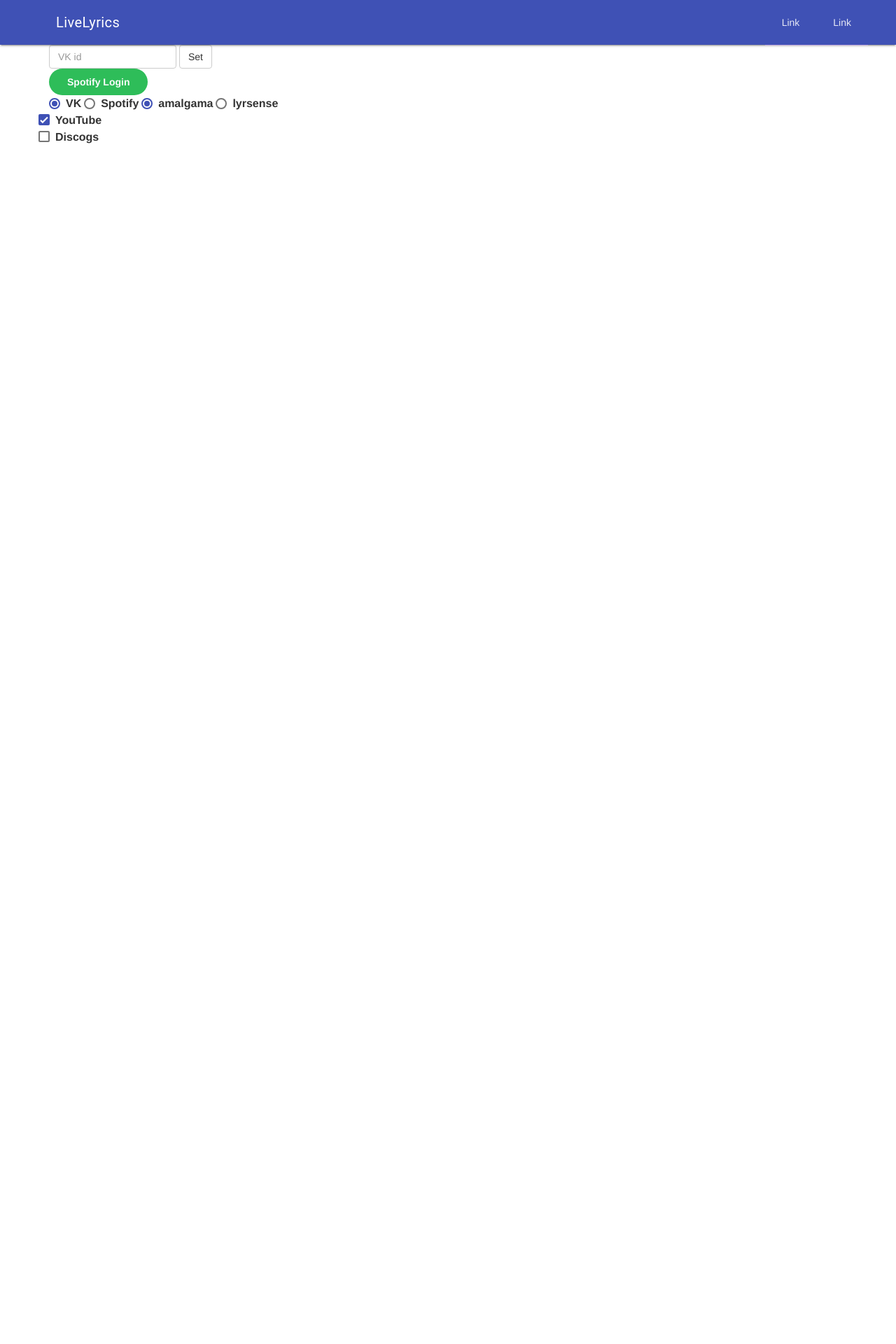
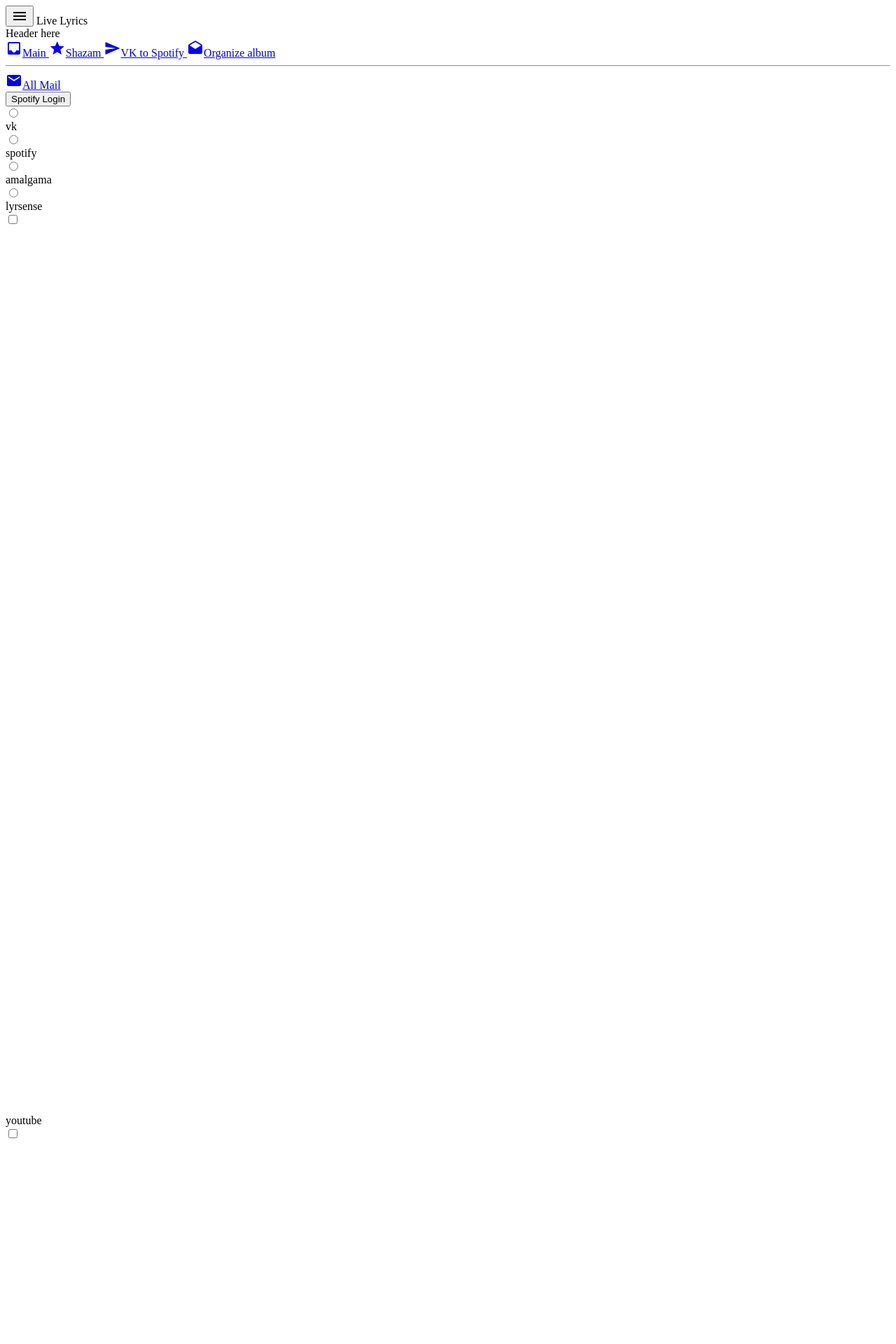
Before and after one commit to Live-Lyrics/live-lyrics, a Flask app: page / in a window 1280 px wide. Shown: the top 1920 px of the page at 70% size. Before the commit the page ends 205 px from the top, so only its background shows below. Run offline with Flask 2, Linux system fonts and the light colour scheme; some libraries are stand-ins or nearby versions.

Commit message:
add webpack Migrating from MDL to MDC Migrating from mustache to handlebars separate template file use bootstrap-grid-only

```diff
--- a/live_lyrics.py
+++ b/live_lyrics.py
@@ -12,7 +12,7 @@ from lyrics_url import amalgama_url, lyrsense_url
 from lyrics_parser import fetch_amalgama, fetch_lyrsense
 
 
-app = Flask(__name__)
+app = Flask(__name__, static_folder="static/dist", template_folder="static")
 # vk = sign_in()
 
 d = discogs_client.Client('ExampleApplication/0.1', user_token=os.environ.get('DISCOGS_TOKEN'))
--- a/static/amalgama.css
+++ b/static/css/amalgama.css
@@ -77,12 +77,12 @@ a.vtip {
 a {
     color: #0070d5;
     text-decoration: none;
-    border-bottom: 1px solid #BBDFFF
+    /* border-bottom: 1px solid #BBDFFF for drawet */
 }
 
 a:hover {
     color: #FF4F22;
-    border-bottom: 1px solid #FFD5CC
+    /* border-bottom: 1px solid #FFD5CC for drawet */
 }
 
 a:visited {
--- /dev/null
+++ b/static/index.html
@@ -0,0 +1,153 @@
+<!DOCTYPE html>
+<html>
+
+<head>
+  <meta charset="utf-8">
+  <title>Drawer (Temporary) - Material Components Catalog</title>
+  <meta name="viewport" content="width=device-width, initial-scale=1">
+  <link rel="stylesheet" href="dist/styles.css" />
+  <link rel="stylesheet" href="https://fonts.googleapis.com/icon?family=Material+Icons">
+</head>
+
+<body class="mdc-typography demo-body">
+
+  <div class="mdc-toolbar mdc-toolbar--fixed">
+    <div class="mdc-toolbar__row">
+      <section class="mdc-toolbar__section mdc-toolbar__section--align-start">
+        <button class="demo-menu material-icons mdc-toolbar__menu-icon">menu</button>
+        <span class="mdc-toolbar__title catalog-title">Live Lyrics</span>
+      </section>
+    </div>
+  </div>
+
+  <aside class="mdc-temporary-drawer" data-mdc-auto-init="MDCTemporaryDrawer">
+    <nav class="mdc-temporary-drawer__drawer">
+      <header class="mdc-temporary-drawer__header">
+        <div class="mdc-temporary-drawer__header-content mdc-theme--primary-bg mdc-theme--text-primary-on-primary">
+          Header here
+        </div>
+      </header>
+      <nav class="mdc-temporary-drawer__content mdc-list-group">
+        <div id="icon-with-text-demo" class="mdc-list">
+          <a class="mdc-list-item mdc-temporary-drawer--selected" href="#">
+            <i class="material-icons mdc-list-item__start-detail" aria-hidden="true">inbox</i>Main
+          </a>
+          <a class="mdc-list-item" href="#">
+            <i class="material-icons mdc-list-item__start-detail" aria-hidden="true">star</i>Shazam
+          </a>
+          <a class="mdc-list-item" href="#">
+            <i class="material-icons mdc-list-item__start-detail" aria-hidden="true">send</i>VK to Spotify
+          </a>
+          <a class="mdc-list-item" href="#">
+            <i class="material-icons mdc-list-item__start-detail" aria-hidden="true">drafts</i>Organize album
+          </a>
+        </div>
+
+        <hr class="mdc-list-divider">
+
+        <div class="mdc-list">
+          <a class="mdc-list-item" href="#">
+            <i class="material-icons mdc-list-item__start-detail" aria-hidden="true">email</i>All Mail
+          </a>
+        </div>
+      </nav>
+    </nav>
+  </aside>
+
+  <main class="demo-main mdc-toolbar-fixed-adjust">
+
+    <div class="container">
+      <div class="row">
+
+        <form action="/login">
+          <button type="submit" class="Btn" id="loginBtn login-button">Spotify Login</button>
+        </form>
+
+        <div class="mdc-form-field">
+
+          <div class="mdc-radio">
+            <input class="mdc-radio__native-control stored_radio" type="radio" id="vk" name="broadcast_provider" value="vk">
+            <div class="mdc-radio__background">
+              <div class="mdc-radio__outer-circle"></div>
+              <div class="mdc-radio__inner-circle"></div>
+            </div>
+          </div>
+          <label id="radio-3-label" for="radio-3">vk</label>
+
+          <div class="mdc-radio">
+            <input class="mdc-radio__native-control stored_radio" type="radio" id="spotify" name="broadcast_provider" value="spotify">
+            <div class="mdc-radio__background">
+              <div class="mdc-radio__outer-circle"></div>
+              <div class="mdc-radio__inner-circle"></div>
+            </div>
+          </div>
+          <label id="radio-4-label" for="radio-4">spotify</label>
+        </div>
+
+
+        <div class="mdc-form-field">
+
+          <div class="mdc-radio">
+            <input class="mdc-radio__native-control stored_radio" type="radio" id="amalgama" name="lyrics_provider" value="amalgama">
+            <div class="mdc-radio__background">
+              <div class="mdc-radio__outer-circle"></div>
+              <div class="mdc-radio__inner-circle"></div>
+            </div>
+          </div>
+          <label id="radio-1-label" for="radio-1">amalgama</label>
+
+          <div class="mdc-radio">
+            <input class="mdc-radio__native-control stored_radio" type="radio" id="lyrsense" name="lyrics_provider" value="lyrsense">
+            <div class="mdc-radio__background">
+              <div class="mdc-radio__outer-circle"></div>
+              <div class="mdc-radio__inner-circle"></div>
+            </div>
+          </div>
+          <label id="radio-2-label" for="radio-2">lyrsense</label>
+        </div>
+
+        <div class="mdc-form-field" id="checkbox-container">
+          <div class="mdc-checkbox">
+            <input type="checkbox" id="youtube" class="mdc-checkbox__native-control" />
+            <div class="mdc-checkbox__background">
+              <svg class="mdc-checkbox__checkmark" viewBox="0 0 24 24">
+                <path class="mdc-checkbox__checkmark__path" fill="none" stroke="white" d="M1.73,12.91 8.1,19.28 22.79,4.59" />
+              </svg>
+              <div class="mdc-checkbox__mixedmark"></div>
+            </div>
+          </div>
+          <label for="youtube">youtube</label>
+
+          <div class="mdc-checkbox youtube">
+            <input type="checkbox" id="discogs" class="mdc-checkbox__native-control" />
+            <div class="mdc-checkbox__background">
+              <svg class="mdc-checkbox__checkmark" viewBox="0 0 24 24">
+                <path class="mdc-checkbox__checkmark__path" fill="none" stroke="white" d="M1.73,12.91 8.1,19.28 22.79,4.59" />
+              </svg>
+              <div class="mdc-checkbox__mixedmark"></div>
+            </div>
+          </div>
+          <label for="discogs">discogs</label>
+
+        </div>
+
+        <div class="col-md-12">
+          <div id='discogs-list'>
+          </div>
+
+          <div id='youtube-embed'>
+          </div>
+
+          <div class="lyrics">
+          </div>
+        </div>
+
+      </div>
+    </div>
+
+  </main>
+
+  <script src="dist/bundle.js"></script>
+</body>
+
+</html>
--- a/static/main.js
+++ b/static/js/main.js
@@ -1,20 +1,41 @@
+import $ from 'jquery';
+import * as cookie from 'jquery.cookie';
+import * as Cookies from "js-cookie";
+
+import axios from 'axios';
+
+import {MDCToolbar, MDCToolbarFoundation} from '@material/toolbar';
+import {MDCTemporaryDrawer, MDCTemporaryDrawerFoundation, util} from '@material/drawer';
+
+import {MDCFormField, MDCFormFieldFoundation} from '@material/form-field';
+import {MDCCheckbox, MDCCheckboxFoundation} from '@material/checkbox';
+import {MDCRadio, MDCRadioFoundation} from '@material/radio';
+
+import discogs_template from '../templates/discogs.handlebars';
+import youtube_template from '../templates/youtube.handlebars';
+
+import '../css/lyrsense.css';
+import '../css/amalgama.css';
+import '../css/main.css';
+
+let drawer = new MDCTemporaryDrawer(document.querySelector('.mdc-temporary-drawer'));
+document.querySelector('.demo-menu').addEventListener('click', () => drawer.open = true);
+
 $(document).ready(function() {
-  $(".stored").on("change", function() {
+  loadRadioState();
+
+  $(".stored_radio").on("change", function() {
     localStorage[$(this).attr("name")] = $(this).val();
   });
 
-  var checkboxValues = JSON.parse(localStorage.getItem("checkboxValues")) || {};
-  var $checkboxes = $("#checkbox-container :checkbox");
+  let checkboxValues = JSON.parse(localStorage.getItem("checkboxValues")) || {};
+  let $checkboxes = $("#checkbox-container :checkbox");
 
   $checkboxes.on("change", function() {
     $checkboxes.each(function() {
       checkboxValues[this.id] = this.checked;
     });
     localStorage.setItem("checkboxValues", JSON.stringify(checkboxValues));
-  });
-
-  $.each(checkboxValues, function(key, value) {
-    $("#" + key).prop("checked", value);
   });
 
   setInterval(function() {
@@ -79,6 +100,17 @@ $(document).ready(function() {
   }
 });
 
+function loadRadioState () {
+  $("#"+localStorage.getItem('broadcast_provider')).prop("checked", true);
+  $("#"+localStorage.getItem('lyrics_provider')).prop("checked", true);
+
+  let checkboxValues = JSON.parse(localStorage.getItem("checkboxValues"));
+
+  $.each(checkboxValues, function(key, value) {
+    $("#" + key).prop("checked", value);
+  });
+}
+
 //  --------------- lyrsense ---------------
 
 function SpotifuSetLyrics(artist, title) {
@@ -95,17 +127,16 @@ function SpotifuSetLyrics(artist, title) {
         $(".lyrics").html(response.data.lyrics);
 
         if (response.data.discogs) {
-          let template = $("#discogs-template").html();
-          let html = Mustache.render(template, response.data.discogs);
-          $("#discogs-list").html(html);
+          let discogs = discogs_template(response.data.discogs);
+          let discogs_list = document.getElementById('discogs-list');
+          discogs_list.innerHTML = discogs;
         } else {
           $("#discogs-list").html('');
         }
         if (response.data.youtube) {
-          console.log(response.data.youtube);
-          let template = $("#youtube-template").html();
-          let html = Mustache.render(template, response.data.youtube);
-          $("#youtube-embed").html(html);
+          let youtube = youtube_template(response.data.youtube);
+          let youtube_embed = document.getElementById('youtube-embed');
+          youtube_embed.innerHTML = youtube;
         } else {
           $("#youtube-embed").html('');
         }
@@ -139,9 +170,8 @@ function get_lyrics() {
 
     currentplayingtrack
       .then(function(response) {
-        console.log(response.data);
-        artist = response.data.item.artists[0].name;
-        title = response.data.item.name;
+        let artist = response.data.item.artists[0].name;
+        let title = response.data.item.name;
         let current = `${artist} ${title}`;
 
         if (localStorage.getItem("old_song_name") == current) {
--- a/static/main.css
+++ /dev/null
@@ -1,12 +0,0 @@
-.Btn{
-    background:#2ebd59;
-    color:#fcfcfc;
-    padding:8px 25px;
-    border:1px solid transparent;
-    border-radius:25px;
-    font-weight:600;
-    cursor:pointer;
-  }
-  .Btn:focus, .Btn:active{
-    border:1px solid #638e00;
-  }
--- a/templates/index.html
+++ /dev/null
@@ -1,147 +0,0 @@
-<!DOCTYPE html>
-<html lang="en">
-
-<head>
-  <title>Live lyrics</title>
-  <meta charset="utf-8">
-  <meta name="viewport" content="width=device-width, initial-scale=1">
-  <link rel="stylesheet" href="https://maxcdn.bootstrapcdn.com/bootswatch/3.3.7/paper/bootstrap.min.css">
-  <script src="https://ajax.googleapis.com/ajax/libs/jquery/3.1.0/jquery.min.js"></script>
-
-  <script src="https://cdnjs.cloudflare.com/ajax/libs/jquery-cookie/1.4.1/jquery.cookie.js"></script>
-  <script src="https://cdnjs.cloudflare.com/ajax/libs/js-cookie/2.1.4/js.cookie.js"></script>
-  <script src="https://unpkg.com/axios/dist/axios.min.js"></script>
-  <script src="https://cdnjs.cloudflare.com/ajax/libs/mustache.js/2.3.0/mustache.min.js"></script>
-
-  <script src="../static/main.js"></script>
-  <link rel="stylesheet" href="../static/main.css">
-  <link rel="stylesheet" href="../static/amalgama.css">
-  <link rel="stylesheet" href="../static/lyrsense.css"> {% raw %}
-  <script id="discogs-template" type="text/template">
-    <ul class="demo-list-icon mdl-list">
-      <li class="mdl-list__item">
-        <span class="mdl-list__item-primary-content">
-          <i class="material-icons mdl-list__item-icon">place</i>
-          {{ country }}
-      </span>
-      </li>
-      <li class="mdl-list__item">
-        <span class="mdl-list__item-primary-content">
-      <i class="material-icons mdl-list__item-icon">queue_music</i>Styles:
-      {{ styles }}
-  </span>
-      </li>
-      <li class="mdl-list__item">
-        <span class="mdl-list__item-primary-content">
-      <i class="material-icons mdl-list__item-icon">queue_music</i>Genres:
-      {{ genres }}
-    </span>
-      </li>
-      <li class="mdl-list__item">
-        <span class="mdl-list__item-primary-content">
-      <i class="material-icons mdl-list__item-icon">date_range</i>
-      {{ year }}
-    </span>
-      </li>
-    </ul>
-  </script>
-  <script id="youtube-template" type="text/template">
-    <iframe width="720" height="450" src="https://www.youtube.com/embed/{{ id }}">
-    </iframe>
-  </script>
-  {% endraw %}
-</head>
-<body>
-  <!-- Always shows a header, even in smaller screens. -->
-  <div class="mdl-layout mdl-js-layout mdl-layout--fixed-header">
-    <header class="mdl-layout__header">
-      <div class="mdl-layout__header-row">
-        <!-- Title -->
-        <span class="mdl-layout-title">LiveLyrics</span>
-        <!-- Add spacer, to align navigation to the right -->
-        <div class="mdl-layout-spacer"></div>
-        <!-- Navigation. We hide it in small screens. -->
-        <nav class="mdl-navigation mdl-layout--large-screen-only">
-          <a class="mdl-navigation__link" href="">Link</a>
-          <a class="mdl-navigation__link" href="">Link</a>
-        </nav>
-      </div>
-    </header>
-    <div class="mdl-layout__drawer">
-      <span class="mdl-layout-title">LiveLyrics</span>
-      <nav class="mdl-navigation">
-        <a class="mdl-navigation__link" href="">Link</a>
-        <a class="mdl-navigation__link" href="">Link</a>
-      </nav>
-    </div>
-    <main class="mdl-layout__content">
-      <div class="page-content">
-
-        <div class="container">
-          <div class="row">
-
-            <div class="col-md-6">
-              <div class="form-inline">
-                <div class="form-group">
-                  <input type="text" class="form-control" placeholder="VK id" id="id">
-                </div>
-                <button id="set_id" class="btn btn-default">Set</button>
-
-                <form action="/login">
-                  <button type="submit" class="Btn" id="loginBtn login-button">Spotify Login</button>
-                </form>
-
-                <label class="mdl-radio mdl-js-radio mdl-js-ripple-effect" for="vk">
-                  <input type="radio" id="vk" class="mdl-radio__button stored" name="broadcast_provider" value="vk" checked>
-                  <span class="mdl-radio__label">VK</span>
-                </label>
-                <label class="mdl-radio mdl-js-radio mdl-js-ripple-effect" for="spotify">
-                  <input type="radio" id="spotify" class="mdl-radio__button stored" name="broadcast_provider" value="spotify">
-                  <span class="mdl-radio__label">Spotify</span>
-                </label>
-
-                <label class="mdl-radio mdl-js-radio mdl-js-ripple-effect" for="amalgama">
-                  <input type="radio" id="amalgama" class="mdl-radio__button stored" name="lyrics_provider" value="amalgama" checked>
-                  <span class="mdl-radio__label">amalgama</span>
-                </label>
-                <label class="mdl-radio mdl-js-radio mdl-js-ripple-effect" for="lyrsense">
-                  <input type="radio" id="lyrsense" class="mdl-radio__button stored" name="lyrics_provider" value="lyrsense">
-                  <span class="mdl-radio__label">lyrsense</span>
-                </label>
-
-              </div>
-            </div>
-
-            <div id="checkbox-container">
-              <label class="mdl-checkbox mdl-js-checkbox mdl-js-ripple-effect" for="youtube">
-                    <input type="checkbox" id="youtube" class="mdl-checkbox__input" checked>
-                    <span class="mdl-checkbox__label">YouTube</span>
-                  </label>
-              <label class="mdl-checkbox mdl-js-checkbox mdl-js-ripple-effect" for="discogs">
-                    <input type="checkbox" id="discogs" class="mdl-checkbox__input">
-                    <span class="mdl-checkbox__label">Discogs</span>
-                  </label>
-            </div>
-
-            <div id='discogs-list'>
-            </div>
-
-            <div id='youtube-embed'>
-            </div>
-
-            <div class="col-md-12">
-              <div class="lyrics">
-              </div>
-            </div>
-
-          </div>
-        </div>
-      </div>
-    </main>
-  </div>
-
-  <link rel="stylesheet" href="https://fonts.googleapis.com/icon?family=Material+Icons">
-  <link rel="stylesheet" href="https://code.getmdl.io/1.3.0/material.indigo-pink.min.css">
-  <script defer src="https://code.getmdl.io/1.3.0/material.min.js"></script>
-</body>
-</html
```
Also changed, not shown: static/css/main.css (added, +24 -0 lines), static/package.json (added, +31 -0 lines), static/webpack.config.js (added, +34 -0 lines), static/css/lyrsense.css (renamed from static/lyrsense.css), 3 other files.
